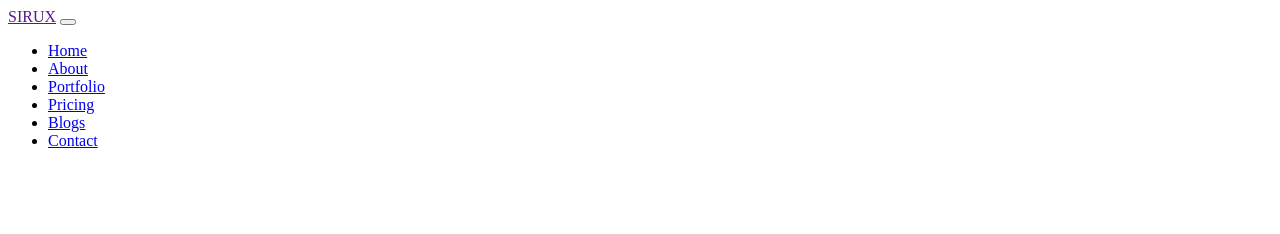
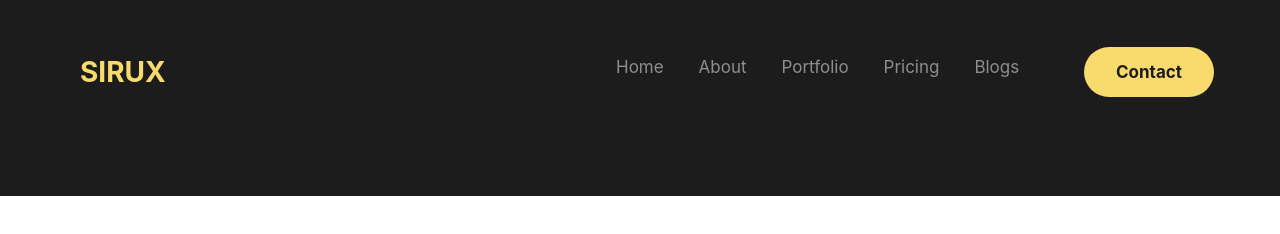
Before and after one commit to hisnameispum/Sirux-website-2020, a plain HTML site: page index.html in a window 1280 px wide. Drawn offline with nearby package versions, Linux system fonts and the light colour scheme; files that its build step writes are made by us from their sources.

Commit message:
Finished with Navbars

```diff
--- /dev/null
+++ b/css/styles.css
@@ -0,0 +1,73 @@
+body {
+  font-family: -apple-system, BlinkMacSystemFont, sans-serif;
+  text-align: center;
+}
+
+h1,
+h2,
+h3,
+h4,
+h5,
+h6 {
+  font-family: -apple-system, BlinkMacSystemFont, sans-serif;
+}
+.container-fluid {
+  padding: 7% 15%;
+}
+
+.colored-section {
+  background-color: #1c1c1c;
+  color: #fff;
+}
+
+/* Navigation Bar */
+
+.navbar {
+  padding: 0 0 4.5rem;
+}
+
+.navbar .navbar-brand {
+  color: #f9db6d !important;
+  font-size: 28px;
+}
+
+.navbar-brand {
+  font-family: -apple-system, BlinkMacSystemFont, sans-serif;
+  font-size: 2.5rem;
+  font-weight: bold;
+}
+
+.nav-item {
+  padding: 0 2%;
+}
+
+.nav-link {
+  font-size: 17px;
+  font-family: -apple-system, BlinkMacSystemFont, sans-serif !important;
+  font-weight: normal;
+}
+
+#title {
+  background-color: #1c1c1c;
+  color: #fff;
+  text-align: left;
+}
+
+#title .container-fluid {
+  padding: 3% 15% 7% 5%;
+}
+
+.nav-button {
+  padding-left: 10%;
+}
+
+.nav-button .nav-link {
+  color: #1c1c1c !important;
+  background-color: #f9db6d;
+  border-radius: 30px;
+  padding: 10% 50%;
+  width: 130px;
+  height: 50px;
+  text-align: center;
+  font-weight: bold;
+}
--- a/index.html
+++ b/index.html
@@ -20,12 +20,19 @@
       integrity="sha384-JZR6Spejh4U02d8jOt6vLEHfe/JQGiRRSQQxSfFWpi1MquVdAyjUar5+76PVCmYl"
       crossorigin="anonymous"
     ></script>
+    <link
+      rel="stylesheet"
+      href="https://maxcdn.bootstrapcdn.com/bootstrap/4.0.0/css/bootstrap.min.css"
+      integrity="sha384-Gn5384xqQ1aoWXA+058RXPxPg6fy4IWvTNh0E263XmFcJlSAwiGgFAW/dAiS6JXm"
+      crossorigin="anonymous"
+    />
   </head>
   <body>
+    <section class="colored-section" id="title">
       <div class="container-fluid">
         <!-- Nav Bar -->
         <nav class="navbar navbar-expand-lg navbar-dark">
-        <a class="navbar-brand" href="">SIRUX</a>
+          <a class="navbar-brand" href="#home">SIRUX</a>
           <button
             class="navbar-toggler"
             type="button"
@@ -51,11 +58,12 @@
             <li class="nav-item">
               <a class="nav-link" href="#blogs">Blogs</a>
             </li>
-          <li class="nav-item">
+            <li class="nav-item nav-button">
               <a class="nav-link" href="#contact">Contact</a>
             </li>
           </ul>
         </nav>
       </div>
+    </section>
   </body>
 </html>
```
Also changed, not shown: styles.css (deleted), 2 other files. Lines whose indentation alone changed are shown as unchanged.
